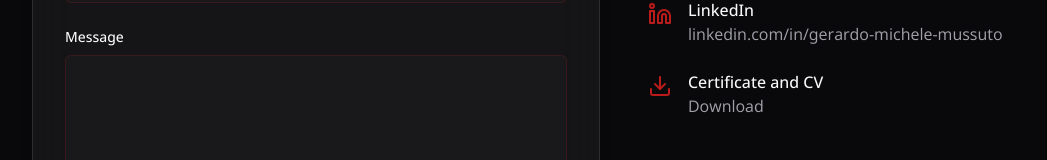
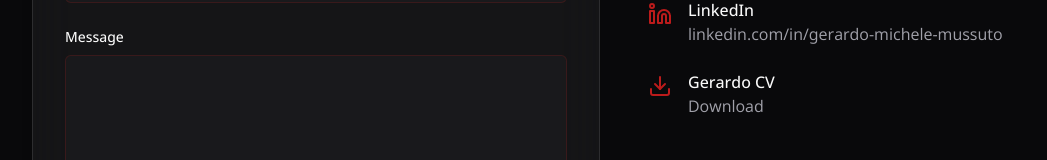
Before and after one commit to Onid89/onid89-creative-code-showcase, a React (Vite) app: page / in a window 1280 px wide. Shown: the part 4558-4718 px from the top of the page, without its empty margins (16-1063 px from the left). Built offline with nearby package versions, Linux system fonts and the light colour scheme.

Commit message:
new cv zip

```diff
--- a/src/components/Contact.tsx
+++ b/src/components/Contact.tsx
@@ -212,11 +212,11 @@ export default function Contact() {
                   <Download className="h-5 w-5 sm:h-6 sm:w-6 text-accent mt-1 flex-shrink-0" />
                   <div className="min-w-0">
                     <h4 className="font-medium text-sm sm:text-base">
-                      Certificate and CV
+                      Gerardo CV
                     </h4>
                     <a
-                        href="/downloads/Certificate-Cv.zip"
-                        download="Certificate and CV"
+                        href="/downloads/Gerardo M. Mussuto CV.pdf.zip"
+                        download="Gerardo CV"
                         className="text-muted-foreground hover:text-accent transition-colors text-sm sm:text-base"
                     >
                       Download
```
Also changed, not shown: 2 other files (tests, documents, lock files or other folders).
